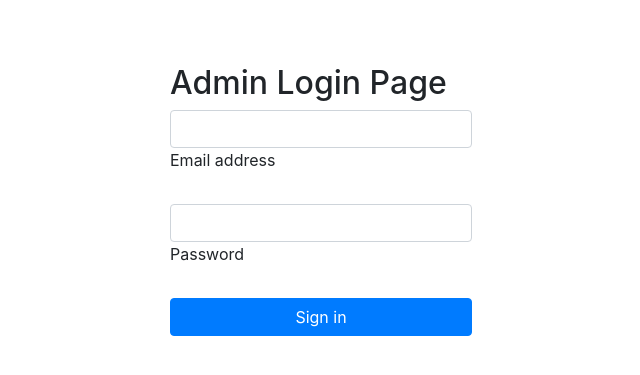
After one commit to Divyeshp45/RailwayConcession, a Django app: page /login in a window 1280 px wide. The commit adds this page. Shown: the top 375 px of the page, without its empty margins (319-959 px from the left). Run offline with Django 4.2, Linux system fonts and the light colour scheme.

Commit message:
made login logout

```diff
--- a/MyApp/forms.py
+++ b/MyApp/forms.py
@@ -61,16 +61,19 @@ class UploadFileForm(forms.ModelForm):
                   'l_name',
                   'reg_id',
                   'file',
-                  'feedbacks',]
+                  'feedbacks',
+                  ]
 
         labels={
                   'f_name':'First Name:',
                   'l_name':'Last Name',
                   'reg_id':'College Registered Id:',
                   'file':'Approval Letter',
-                  'feedbacks':'Feedback'}
+                  'feedbacks':'Feedback',
+                  'date':'Date'}
         widgets={'f_name':forms.TextInput(attrs={'class':'forms-control'}),
                   'l_name':forms.TextInput(attrs={'class':'forms-control'}),
 
                   'reg_id':forms.NumberInput(attrs={'class':'form-control'}),
-                  'feedbacks':forms.Textarea(attrs={'class':'forms-control'}),}
+                  'feedbacks':forms.Textarea(attrs={'class':'forms-control'}),
+                  }
--- a/MyApp/models.py
+++ b/MyApp/models.py
@@ -21,6 +21,7 @@ class StudentApplication(models.Model):
     junction=models.CharField(max_length=20,blank=True)
     date=models.CharField(max_length=10)
     mobile=models.CharField(max_length=10,null=True,unique=True)
+    app_date=models.CharField(max_length=10,null=True)
 
     def __str__(self):
         return f" {self.first_name} {self.last_name}"
@@ -31,5 +32,6 @@ class FileUpload(models.Model):
     reg_id=models.CharField(max_length=20)
     file=models.FileField(null=True)
     feedbacks=models.TextField(max_length=200 ,null=True,blank=True)
+    date=models.DateField(null=True)
     def __str__(self):
         return f" {self.f_name} {self.l_name}"
--- a/MyApp/templates/MyApp/adminbase.html
+++ b/MyApp/templates/MyApp/adminbase.html
@@ -28,7 +28,7 @@
           </li>
 
           <li class="nav-item">
-            <a class="nav-link" href="http://127.0.0.1:8000/admin">About</a>
+            <a class="nav-link" href="logout">Logout</a>
           </li>
 
         </ul>
--- a/MyApp/templates/MyApp/base.html
+++ b/MyApp/templates/MyApp/base.html
@@ -32,6 +32,9 @@
           <li class="nav-item">
             <a class="nav-link" href="{% url 'contact' %}">Help/ContactUs</a>
           </li>
+          <li class="nav-item">
+            <a class="nav-link" href="{% url 'login' %}">Admin Login</a>
+          </li>
 
         </ul>
 
--- a/MyApp/templates/MyApp/download.html
+++ b/MyApp/templates/MyApp/download.html
@@ -13,7 +13,7 @@
 {% if file %}
     <div class="container">
         <ul>
-        <li> <a href="{{file.url}}" download >{{file}}</a></li>
+        <li> <a href="{{file.url}}"  >{{file}}</a></li>
        </div>
 {% elif feedback %}
 <div class="container">
--- /dev/null
+++ b/MyApp/templates/MyApp/login.html
@@ -0,0 +1,55 @@
+<!doctype html>
+<html lang="en">
+  <head>
+    <!-- Required meta tags -->
+    <meta charset="utf-8">
+    <meta name="viewport" content="width=device-width, initial-scale=1, shrink-to-fit=no">
+
+    <!-- Bootstrap CSS -->
+    <link rel="stylesheet" href="https://cdn.jsdelivr.net/npm/bootstrap@4.3.1/dist/css/bootstrap.min.css" integrity="sha384-ggOyR0iXCbMQv3Xipma34MD+dH/1fQ784/j6cY/iJTQUOhcWr7x9JvoRxT2MZw1T" crossorigin="anonymous">
+
+    <title>Admin Sign in Page</title>
+  </head>
+  <body>
+    <div class="container" padding-top="200px" padding-bottom="210px">
+      <div class="row">
+        <div class='col-lg-4'> </div>
+        <div class='col-lg-4'>
+
+          <form class="mt-5 px-4 py-3" method="POST" padding-top="250px">
+            {% csrf_token %}
+            <!-- Email input -->
+            <h2>Admin Login Page</h2>
+            <div class="form-outline mb-4">
+              <input type="name" id="form2Example1" name="name" class="form-control" />
+              <label class="form-label" for="form2Example1">Email address</label>
+            </div>
+
+            <!-- Password input -->
+            <div class="form-outline mb-4">
+              <input type="password" id="form2Example2" name="password" class="form-control" />
+              <label class="form-label" for="form2Example2">Password</label>
+            </div>
+
+            <!-- 2 column grid layout for inline styling -->
+
+            <!-- Submit button -->
+            <button type="Submit" class="btn btn-primary btn-block mb-4" href="adminindex.html">Sign in</button>
+
+            <!-- Register buttons -->
+
+          </form>
+          {% if msg %}
+          <h5 class="alert alert-danger ms-4 me-4"><b style="color:red">Invalid Credentials Username or Password</b></h5>
+        {% endif %}
+        </div>
+    </div>
+
+
+    <!-- Optional JavaScript -->
+    <!-- jQuery first, then Popper.js, then Bootstrap JS -->
+    <script src="https://code.jquery.com/jquery-3.3.1.slim.min.js" integrity="sha384-q8i/X+965DzO0rT7abK41JStQIAqVgRVzpbzo5smXKp4YfRvH+8abtTE1Pi6jizo" crossorigin="anonymous"></script>
+    <script src="https://cdn.jsdelivr.net/npm/popper.js@1.14.7/dist/umd/popper.min.js" integrity="sha384-UO2eT0CpHqdSJQ6hJty5KVphtPhzWj9WO1clHTMGa3JDZwrnQq4sF86dIHNDz0W1" crossorigin="anonymous"></script>
+    <script src="https://cdn.jsdelivr.net/npm/bootstrap@4.3.1/dist/js/bootstrap.min.js" integrity="sha384-JjSmVgyd0p3pXB1rRibZUAYoIIy6OrQ6VrjIEaFf/nJGzIxFDsf4x0xIM+B07jRM" crossorigin="anonymous"></script>
+  </body>
+</html>
--- a/MyApp/urls.py
+++ b/MyApp/urls.py
@@ -18,6 +18,8 @@ from django.urls import path,include
 from MyApp import views
 
 urlpatterns = [path('', views.index, name='index'),
+               path('login', views.login, name='login'),
+               path("logout", views.logout_request, name= "logout"),
                path('app', views.app, name='app'),
                path('download', views.download, name='download'),
                path('contact', views.contact, name='contact'),
--- a/MyApp/views.py
+++ b/MyApp/views.py
@@ -4,6 +4,11 @@ from MyApp.forms import UserApplication,UploadFileForm
 from .models import ContactU, StudentApplication,FileUpload
 from django.http import HttpResponse,HttpResponseRedirect
 from django.urls import reverse
+from datetime import date
+from django.contrib.auth import authenticate,logout
+from django.contrib.auth import login as auth_login
+from django.shortcuts import redirect
+from django.contrib.auth.decorators import login_required
 # Create your views here.
 #USER PAGE:
 def index(request):
@@ -25,9 +30,10 @@ def app(request):
             new_junction=form.cleaned_data['junction']
             new_date=form.cleaned_data['date']
             new_mobile=form.cleaned_data['mobile']
+
             if new_email_id.split("@")[1]=='sakec.ac.in':
                 if len(str(new_mobile))==10:
-                    new_student=StudentApplication(first_name=new_first_name,last_name=new_last_name,app_type=new_app_type,tenure=new_tenure,reg_id=new_reg_id,email_id=new_email_id,aadhar_no=new_aadhar_no,address=new_address,station=new_station,junction=new_junction,date=new_date,mobile=new_mobile)
+                    new_student=StudentApplication(first_name=new_first_name,last_name=new_last_name,app_type=new_app_type,tenure=new_tenure,reg_id=new_reg_id,email_id=new_email_id,aadhar_no=new_aadhar_no,address=new_address,station=new_station,junction=new_junction,date=new_date,mobile=new_mobile,app_date=date.today())
                     new_student.save()
                     return render(request,'MyApp/app.html',{
                                         'form':UserApplication(),
@@ -75,6 +81,7 @@ def contact(request):
 
 
 #Admin Page:
+@login_required
 def adminindex(request):
     return render(request,'MyApp/adminindex.html',{
         'students':StudentApplication.objects.all()})
@@ -96,42 +103,29 @@ def adminfile(request):
             new_file=Approvalform.cleaned_data['file']
             new_feedbacks=Approvalform.cleaned_data['feedbacks']
 
-            new_Approval=FileUpload(f_name=new_f_name,l_name=new_l_name,reg_id=new_reg_id,file=new_file,feedbacks=new_feedbacks)
+            new_Approval=FileUpload(f_name=new_f_name,l_name=new_l_name,reg_id=new_reg_id,file=new_file,feedbacks=new_feedbacks,date=date.today())
             new_Approval.save()
             messages.success(request,"Successfully Submitted")
             return render(request,'MyApp/adminfile.html',{'Approvalform':UploadFileForm(),'Success':True})
     return render(request,'MyApp/adminfile.html',{'Approvalform':UploadFileForm()})
 
 
+def login(request):
+    if request.method=="POST":
+        username=request.POST['name']
+        password=request.POST['password']
+        user=authenticate(username=username,password=password)
+        if user is not None:
+            auth_login(request,user)
+            messages.info(request, f"You are now logged in as {username}.")
+            return redirect("adminindex")
+        else:
 
+            return render(request,"MyApp/login.html",{"msg":True})
 
+    return render(request,"MyApp/login.html")
 
-'''Early PROJECT:
-def index(request):
-    return render(request,'student/index.html',{
-        'students':Student.objects.all()})
-
-def view_student(request,id):
-    student =Student.objects.get(pk=id)
-    return HttpResponseRedirect(reverse('index'))
-
-
-'''
-'''new_student=StudentApplication(first_name=new_first_name,
-                                                     last_name=new_last_name,
-                                                     app_type=new_app_type ,
-                                                     tenure=new_tenure,
-                                                     reg_id=new_reg_id,
-                                                      email_id=new_email_id,
-                                                      aadhar_no=new_aadhar_no,
-                                                        address=new_address,
-                                                       station=new_station,
-                                                        junction=new_junction,
-                                                       date=new_date,
-                                                     mobile=new_mobile)
-
-                                                    return render(request,'MyApp/app.html',{
-                          'form':UserApplication(),
-                          'Success':True})
-
-                                                     '''
+def logout_request(request):
+	logout(request)
+	messages.info(request, "You have successfully logged out.")
+	return redirect("index")
--- a/mysite/urls.py
+++ b/mysite/urls.py
@@ -17,6 +17,10 @@ from django.contrib import admin
 from django.urls import path,include
 from django.conf import settings
 from django.conf.urls.static import static
+
+
+
 urlpatterns = [
                 path('admin/', admin.site.urls),
+
                 path('', include('MyApp.urls')),]+static(settings.MEDIA_URL,document_root=settings.MEDIA_ROOT)
```
Also changed, not shown: MyApp/migrations/0005_fileupload_date.py (added), MyApp/migrations/0006_studentapplication_app_date.py (added), db.sqlite3, 1 other file.
